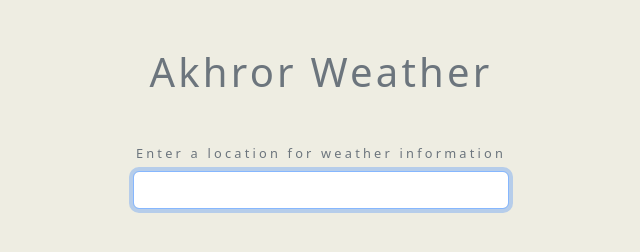
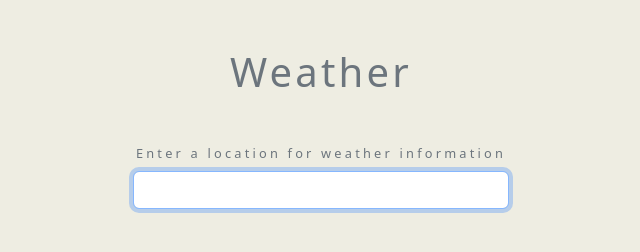
Before and after one commit to richmirziyo/weather, a plain HTML site: page index.html in a window 1280 px wide. Shown: the whole page, without its empty margins (319-959 px from the left). Drawn offline with nearby package versions, Linux system fonts and the light colour scheme.

Commit message:
refactor: update title from 'Akhror Weather' to 'Weather'

```diff
--- a/index.html
+++ b/index.html
@@ -15,7 +15,7 @@
   </head>
   <body>
     <div class="container text-muted mx-auto text-center">
-      <h1 class="my-5">Akhror Weather</h1>
+      <h1 class="my-5">Weather</h1>
 
       <form id="change-location" class="text-muted">
         <label class="mb-2" for="city">
```
